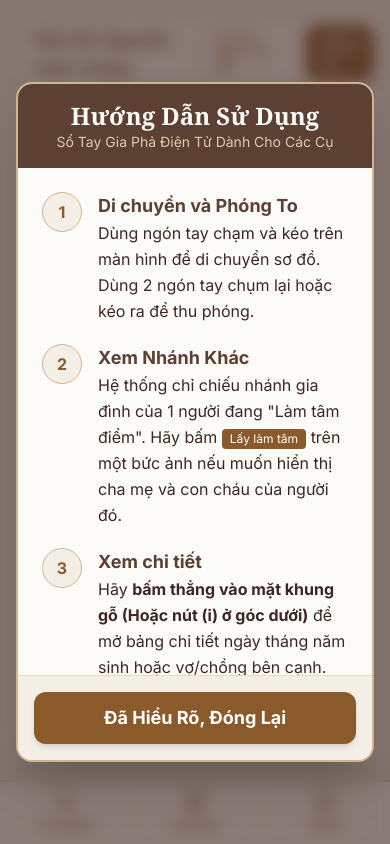
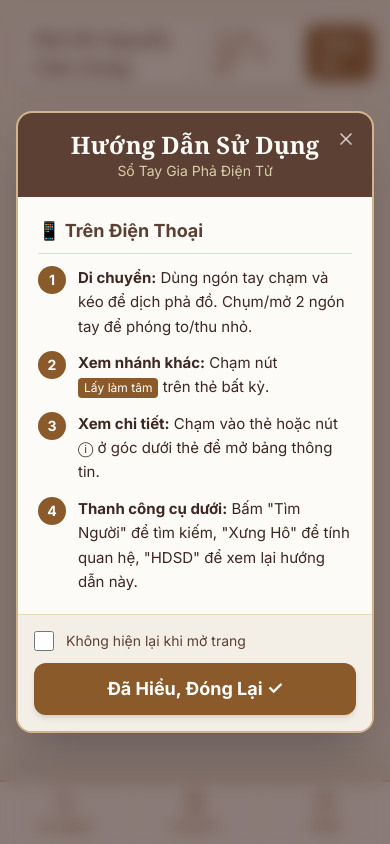
Before and after one commit to ngkienmkqn/phado, a Next.js app: page /tree in a window 390 px wide. Built offline with nearby package versions, Linux system fonts and the light colour scheme.

Commit message:
fix: Vietnamese font (Inter+NotoSerif), hide phone button without data, improved help guide with localStorage toggle

```diff
--- a/src/app/directory/page.tsx
+++ b/src/app/directory/page.tsx
@@ -94,13 +94,15 @@ export default function DirectoryPage() {
                                     <span>{member.birthSolar || 'Chưa cập nhật ngày sinh'}</span>
                                 </div>
 
+                                {(member as any).phone && (
                                     <a
-                                    href="tel:0900000000"
+                                        href={`tel:${(member as any).phone}`}
                                         className="mt-2 w-full flex items-center justify-center gap-2 bg-green-600/20 hover:bg-green-600/30 text-green-400 border border-green-500/30 py-3 rounded-xl transition-colors font-medium text-lg"
                                     >
                                         <Phone className="w-5 h-5" />
                                         Gọi Điện
                                     </a>
+                                )}
                             </div>
                         </div>
                     ))}
--- a/src/app/globals.css
+++ b/src/app/globals.css
@@ -21,8 +21,7 @@
 body {
   color: var(--foreground);
   background: var(--background);
-  font-family: Georgia, 'Times New Roman', Times, serif;
-  /* Traditional serif font for family tree */
+  font-family: var(--font-noto-serif), var(--font-inter), 'Noto Serif', 'Inter', sans-serif;
   overflow-x: hidden;
 }
 
--- a/src/components/TreeCanvas.tsx
+++ b/src/components/TreeCanvas.tsx
@@ -307,7 +307,12 @@ export default function TreeCanvas({ data }: { data: FamilyData }) {
 
     const [activeMobileTab, setActiveMobileTab] = useState<'search' | 'calc' | null>(null);
     const [isDesktopToolsOpen, setIsDesktopToolsOpen] = useState(true);
-    const [showHelp, setShowHelp] = useState(true); // Default open for elderly assistance
+    const [showHelp, setShowHelp] = useState(() => {
+        if (typeof window !== 'undefined') {
+            return localStorage.getItem('phado_hide_help') !== 'true';
+        }
+        return true;
+    });
     const [calcA, setCalcA] = useState('');
     const [calcB, setCalcB] = useState('');
 
@@ -579,7 +584,7 @@ export default function TreeCanvas({ data }: { data: FamilyData }) {
 
             {/* Desktop Help Button */}
             <button onClick={() => setShowHelp(true)} className="hidden sm:flex absolute bottom-6 right-[380px] z-40 items-center gap-2 bg-[#8b5a2b] hover:bg-[#5c4033] text-white px-4 py-2.5 rounded-full shadow-lg font-bold text-sm transition-transform hover:scale-105">
-                <HelpCircle size={18} /> Hướng Dẫn Kính Lão
+                <HelpCircle size={18} /> Hướng Dẫn
             </button>
 
             {/* Mobile Bottom Navigation Bar */}
@@ -664,41 +669,47 @@ export default function TreeCanvas({ data }: { data: FamilyData }) {
                 </div>
             )}
 
-            {/* Help / Elderly Instruction Modal */}
+            {/* Help / Instruction Modal */}
             {showHelp && (
                 <div className="fixed inset-0 z-100 flex items-center justify-center p-4">
                     <div className="absolute inset-0 bg-[#3e2723]/60 backdrop-blur-sm" onClick={() => setShowHelp(false)}></div>
-                    <div className="bg-[#fdfbf7] w-full max-w-md rounded-2xl shadow-2xl relative flex flex-col overflow-hidden animate-in zoom-in-95 border-2 border-[#d2b48c]">
-                        <div className="bg-[#5c4033] text-[#fdfbf7] p-4 text-center">
+                    <div className="bg-[#fdfbf7] w-full max-w-lg rounded-2xl shadow-2xl relative flex flex-col overflow-hidden animate-in zoom-in-95 border-2 border-[#d2b48c]">
+                        <div className="bg-[#5c4033] text-[#fdfbf7] p-4 text-center relative">
+                            <button onClick={() => setShowHelp(false)} className="absolute right-3 top-3 text-white/70 hover:text-white p-1"><X size={20} /></button>
                             <h2 className="text-2xl font-serif font-bold">Hướng Dẫn Sử Dụng</h2>
-                            <p className="text-sm text-[#e8dcb8] opacity-90">Sổ Tay Gia Phả Điện Tử Dành Cho Các Cụ</p>
+                            <p className="text-sm text-[#e8dcb8] opacity-90">Sổ Tay Gia Phả Điện Tử</p>
                         </div>
-                        <div className="p-6 space-y-5 overflow-y-auto max-h-[60vh] text-[#3e2723] text-base leading-relaxed">
-                            <div className="flex gap-4 items-start">
-                                <div className="w-10 h-10 rounded-full bg-[#f4efe6] flex items-center justify-center shrink-0 border border-[#d2b48c] text-[#8b5a2b] font-bold">1</div>
-                                <div>
-                                    <strong className="block text-[#5c4033] text-lg">Di chuyển và Phóng To</strong>
-                                    Dùng ngón tay chạm và kéo trên màn hình để di chuyển sơ đồ. Dùng 2 ngón tay chụm lại hoặc kéo ra để thu phóng.
+                        <div className="p-5 space-y-4 overflow-y-auto max-h-[60vh] text-[#3e2723] text-[15px] leading-relaxed">
+                            {/* Desktop-specific instructions */}
+                            <div className="hidden sm:block">
+                                <h3 className="font-bold text-[#5c4033] text-lg mb-3 border-b border-[#e8dcb8] pb-2">💻 Trên Máy Tính</h3>
+                                <div className="space-y-3">
+                                    <div className="flex gap-3 items-start"><span className="shrink-0 w-7 h-7 rounded-full bg-[#8b5a2b] text-white flex items-center justify-center text-sm font-bold">1</span><div><strong>Di chuyển:</strong> Giữ chuột trái và kéo để dịch chuyển phả đồ. Lăn con lăn chuột để phóng to/thu nhỏ.</div></div>
+                                    <div className="flex gap-3 items-start"><span className="shrink-0 w-7 h-7 rounded-full bg-[#8b5a2b] text-white flex items-center justify-center text-sm font-bold">2</span><div><strong>Xem nhánh khác:</strong> Bấm nút <span className="inline-block bg-[#8b5a2b] text-white px-1.5 py-0.5 rounded text-xs">Lấy làm tâm</span> trên thẻ bất kỳ để hiển thị cha mẹ, anh chị em, và con cái của người đó.</div></div>
+                                    <div className="flex gap-3 items-start"><span className="shrink-0 w-7 h-7 rounded-full bg-[#8b5a2b] text-white flex items-center justify-center text-sm font-bold">3</span><div><strong>Xem chi tiết:</strong> Bấm vào thẻ hoặc nút <span className="inline-block bg-[#e8dcb8] text-[#5c4033] px-1.5 py-0.5 rounded text-xs">ⓘ</span> ở góc dưới để mở bảng thông tin chi tiết bên phải.</div></div>
+                                    <div className="flex gap-3 items-start"><span className="shrink-0 w-7 h-7 rounded-full bg-[#8b5a2b] text-white flex items-center justify-center text-sm font-bold">4</span><div><strong>Tìm kiếm:</strong> Dùng ô tìm kiếm ở góc phải, gõ tên không dấu (ví dụ &quot;giang&quot;), hệ thống tự động zoom tới người đó.</div></div>
+                                    <div className="flex gap-3 items-start"><span className="shrink-0 w-7 h-7 rounded-full bg-[#8b5a2b] text-white flex items-center justify-center text-sm font-bold">5</span><div><strong>Phép tính Xưng hô:</strong> Chọn 2 người (A và B), hệ thống sẽ cho biết A gọi B là gì kèm lý giải chi tiết.</div></div>
+                                    <div className="flex gap-3 items-start"><span className="shrink-0 w-7 h-7 rounded-full bg-[#8b5a2b] text-white flex items-center justify-center text-sm font-bold">6</span><div><strong>Ẩn/Hiện công cụ:</strong> Bấm dấu <span className="inline-block bg-[#e8dcb8] text-[#5c4033] px-1.5 py-0.5 rounded text-xs">✕</span> trên bảng Tìm Kiếm để thu gọn bảng, nhấn nút &quot;Mở Công Cụ Thêm&quot; để mở lại.</div></div>
                                 </div>
                             </div>
-                            <div className="flex gap-4 items-start">
-                                <div className="w-10 h-10 rounded-full bg-[#f4efe6] flex items-center justify-center shrink-0 border border-[#d2b48c] text-[#8b5a2b] font-bold">2</div>
-                                <div>
-                                    <strong className="block text-[#5c4033] text-lg">Xem Nhánh Khác</strong>
-                                    Hệ thống chỉ chiếu nhánh gia đình của 1 người đang "Làm tâm điểm". Hãy bấm <span className="inline-block bg-[#8b5a2b] text-white px-2 py-0.5 rounded text-xs">Lấy làm tâm</span> trên một bức ảnh nếu muốn hiển thị cha mẹ và con cháu của người đó.
-                                </div>
-                            </div>
-                            <div className="flex gap-4 items-start">
-                                <div className="w-10 h-10 rounded-full bg-[#f4efe6] flex items-center justify-center shrink-0 border border-[#d2b48c] text-[#8b5a2b] font-bold">3</div>
-                                <div>
-                                    <strong className="block text-[#5c4033] text-lg">Xem chi tiết</strong>
-                                    Hãy <b>bấm thẳng vào mặt khung gỗ (Hoặc nút (i) ở góc dưới)</b> để mở bảng chi tiết ngày tháng năm sinh hoặc vợ/chồng bên cạnh.
+                            {/* Mobile-specific instructions */}
+                            <div className="sm:hidden">
+                                <h3 className="font-bold text-[#5c4033] text-lg mb-3 border-b border-[#e8dcb8] pb-2">📱 Trên Điện Thoại</h3>
+                                <div className="space-y-3">
+                                    <div className="flex gap-3 items-start"><span className="shrink-0 w-7 h-7 rounded-full bg-[#8b5a2b] text-white flex items-center justify-center text-sm font-bold">1</span><div><strong>Di chuyển:</strong> Dùng ngón tay chạm và kéo để dịch phả đồ. Chụm/mở 2 ngón tay để phóng to/thu nhỏ.</div></div>
+                                    <div className="flex gap-3 items-start"><span className="shrink-0 w-7 h-7 rounded-full bg-[#8b5a2b] text-white flex items-center justify-center text-sm font-bold">2</span><div><strong>Xem nhánh khác:</strong> Chạm nút <span className="inline-block bg-[#8b5a2b] text-white px-1.5 py-0.5 rounded text-xs">Lấy làm tâm</span> trên thẻ bất kỳ.</div></div>
+                                    <div className="flex gap-3 items-start"><span className="shrink-0 w-7 h-7 rounded-full bg-[#8b5a2b] text-white flex items-center justify-center text-sm font-bold">3</span><div><strong>Xem chi tiết:</strong> Chạm vào thẻ hoặc nút ⓘ ở góc dưới thẻ để mở bảng thông tin.</div></div>
+                                    <div className="flex gap-3 items-start"><span className="shrink-0 w-7 h-7 rounded-full bg-[#8b5a2b] text-white flex items-center justify-center text-sm font-bold">4</span><div><strong>Thanh công cụ dưới:</strong> Bấm &quot;Tìm Người&quot; để tìm kiếm, &quot;Xưng Hô&quot; để tính quan hệ, &quot;HDSD&quot; để xem lại hướng dẫn này.</div></div>
                                 </div>
                             </div>
                         </div>
-                        <div className="p-4 border-t border-[#e8dcb8] bg-[#f4efe6] text-center">
+                        <div className="p-4 border-t border-[#e8dcb8] bg-[#f4efe6] flex flex-col gap-3">
+                            <label className="flex items-center gap-3 cursor-pointer text-sm text-[#5c4033]">
+                                <input type="checkbox" className="w-5 h-5 accent-[#8b5a2b] rounded" onChange={(e) => { if (e.target.checked) localStorage.setItem('phado_hide_help', 'true'); else localStorage.removeItem('phado_hide_help'); }} />
+                                Không hiện lại khi mở trang
+                            </label>
                             <button onClick={() => setShowHelp(false)} className="w-full bg-[#8b5a2b] hover:bg-[#5c4033] text-white font-bold text-lg py-3 rounded-xl shadow-md transition-colors">
-                                Đã Hiểu Rõ, Đóng Lại
+                                Đã Hiểu, Đóng Lại ✓
                             </button>
                         </div>
                     </div>
```
Also changed, not shown: fix_nfc.mjs (added, +9 -0 lines). Lines whose indentation alone changed are shown as unchanged.
